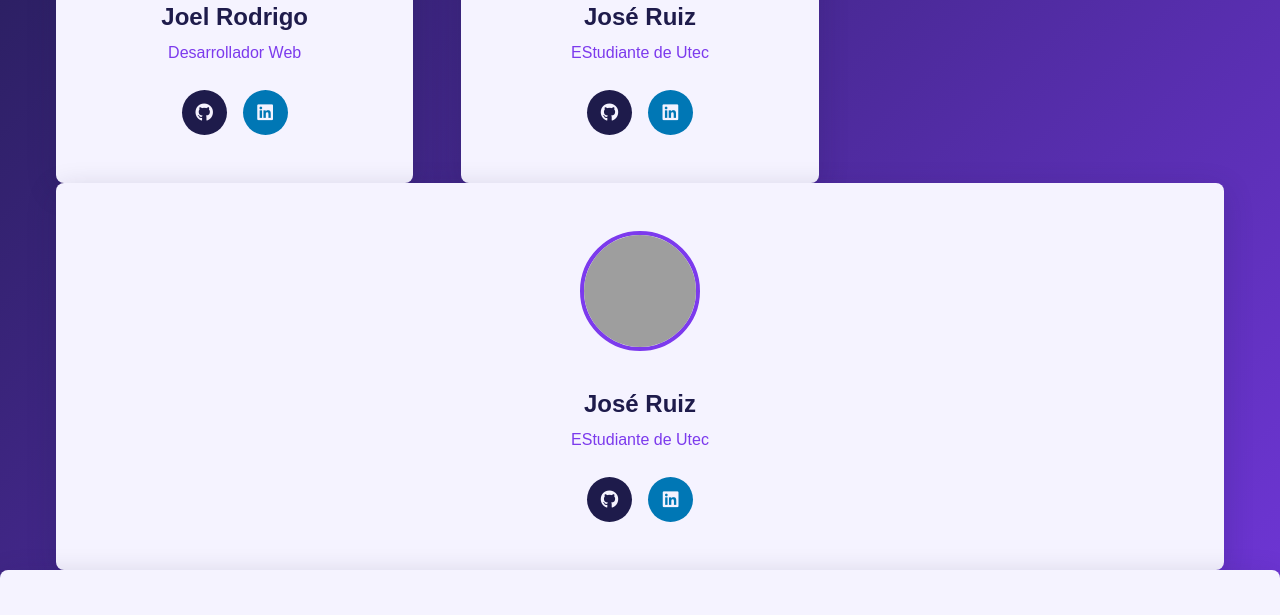
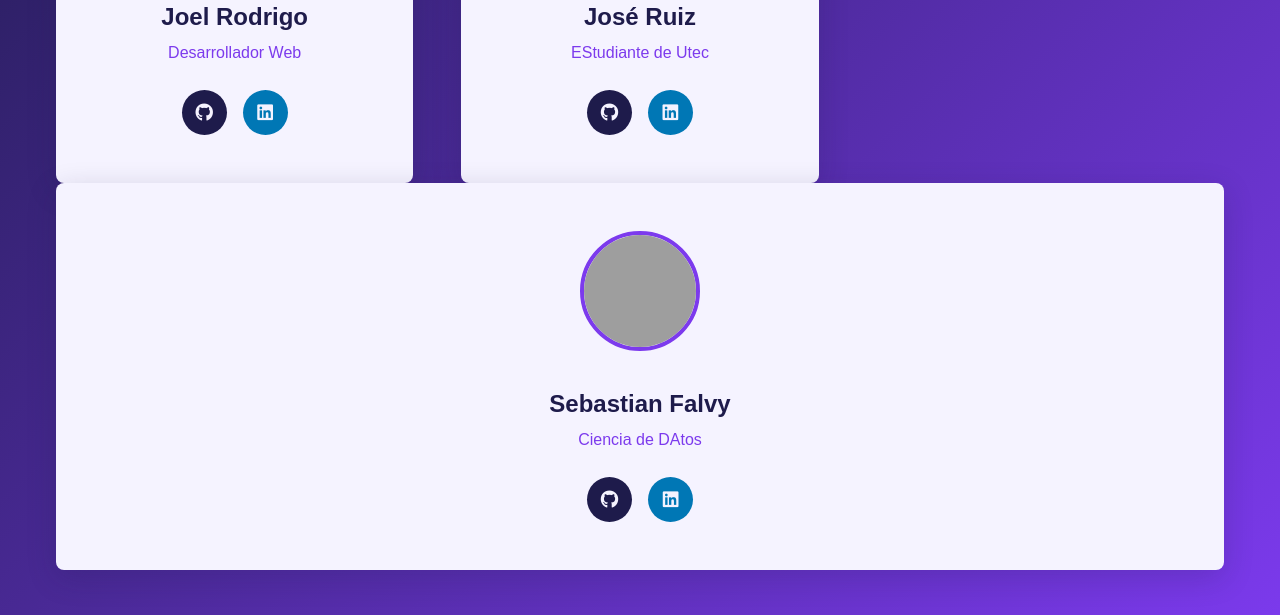
Before and after one commit to eulogio14/hackaton0, a plain HTML site: page index.html in a window 1280 px wide. Shown: the part 1695-2310 px from the top of the page. Drawn offline with Linux system fonts and the light colour scheme; grey boxes are pictures that could not be loaded.

Commit message:
Fix an error in duplicates

```diff
--- a/index.html
+++ b/index.html
@@ -193,40 +193,6 @@
               </div>
             </div>
 
-
-
-              <div class="team-card">
-                <div class="team-card__image">
-                  <img
-                    src="https://static.wikia.nocookie.net/heroe/images/2/2a/Kirby_KARs.png/revision/latest?cb=20250925214746&path-prefix=es"
-                    alt="Foto de Kirby, agregada por José Ruiz"
-                    class="team-card__photo"
-                  />
-                </div>
-                <div class="team-card__content">
-                  <h3 class="team-card__name">José Ruiz</h3>
-                  <p class="team-card__role">EStudiante de Utec</p>
-                  <div class="team-card__social">
-                    <a
-                    target="_blank"
-                      href="https://github.com/jose-lam"
-                      class="team-card__social-link team-card__social-link--github"
-                    >
-                      <i class="fab fa-github"></i>
-                    </a>
-                    <a
-                      target="_blank"
-                      href="https://www.linkedin.com/in/jos%C3%A9-enrique-hilario-ruiz-lam-658b00383/"
-                      class="team-card__social-link team-card__social-link--linkedin"
-                    >
-                      <i class="fab fa-linkedin"></i>
-                    </a>
-                  </div>
-                </div>
-              </div>
-            </div>
-
-
               <div class="team-card">
                 <div class="team-card__image">
                   <img
```
